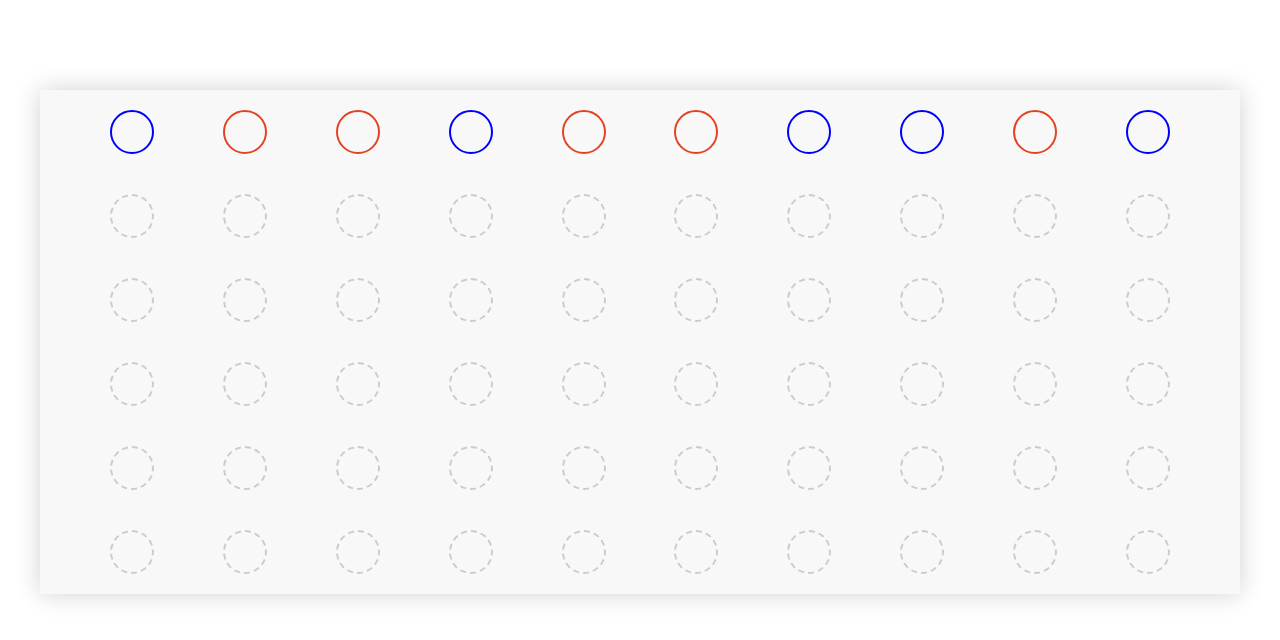
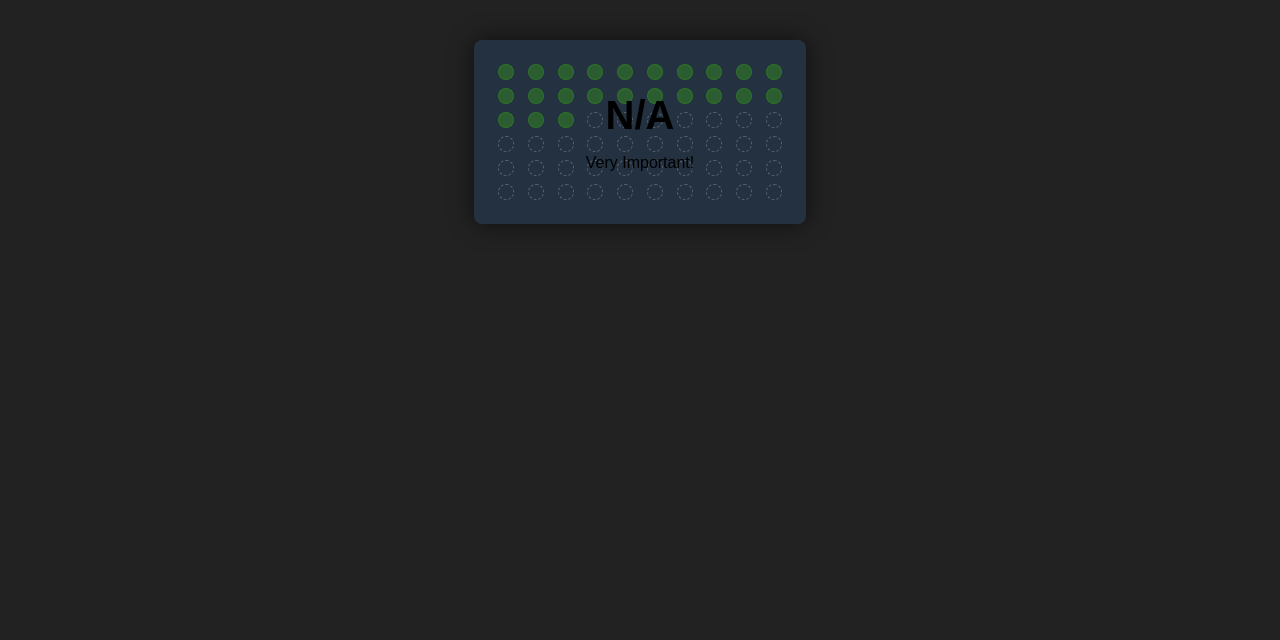
Before and after one commit to wulechuan/wlc-ui-over-react, a React (Create React App) app: page / in a window 1280 px wide. Shown: the top 640 px of the page. Built offline with nearby package versions, Linux system fonts and the light colour scheme.

Commit message:
可模糊

```diff
--- a/src/App.js
+++ b/src/App.js
@@ -1,12 +1,26 @@
 import React, { Component } from 'react';
+import HeroValue from './components/hero-value'
 import StatusesIn60Minutes from './components/statuses-in-60-minutes'
 
 class App extends Component {
+    constructor () {
+        super()
+        this.state = {
+            heroValue: 'N/A'
+        }
+    }
+
+    updateHeroValue(newValue) {
+        this.setState({
+            heroValue: newValue
+        })
+    }
+
     render() {
-        let currentMinute = Math.ceil(Math.random()*60)
+        let currentMinute = 19 + Math.ceil(Math.random()*20)
         const statusOfAllMinutes = []
         for (var i = 0; i < 60; i++) {
-            statusOfAllMinutes[i] = i > currentMinute ? 0 : (1 + Math.floor(Math.random()*2));
+            statusOfAllMinutes[i] = i > currentMinute ? 0 : (Math.random() > 0.93 ? 2 : 1);
         }
 
         return (
@@ -18,6 +32,12 @@ class App extends Component {
                         'status-ok',
                         'status-error'
                     ]}
+                    abstract={
+                        <HeroValue
+                            value={this.state.heroValue}
+                            description="Very Important!"
+                        />
+                    }
                 />
             </div>
         );
--- /dev/null
+++ b/src/components/hero-value/hero-value.jsx
@@ -0,0 +1,12 @@
+import React, { Component } from 'react'
+
+export default class HeroValue extends Component {
+	render() {
+		return (
+			<div className="hero-value">
+				<h2>{this.props.value}</h2>
+				<p>{this.props.description}</p>
+			</div>
+		)
+	}
+}
--- /dev/null
+++ b/src/components/hero-value/hero-value.styl
@@ -0,0 +1,27 @@
+.hero-value {
+	$color-component-bkg = #233445;
+	$color-status-no-data-bdr = #ccc;
+	$color-status-ok-bdr = #3d4;
+	$color-status-error-bdr = #d43;
+
+	$color-status-no-data-bkg = transparent;
+	$color-status-ok-bkg = rgba($color-status-ok-bdr, 0.5);
+	$color-status-error-bkg = rgba($color-status-error-bdr, 0.5);
+
+	margin: auto;
+	height: 100%;
+	display: flex;
+	flex-direction: column;
+	justify-content: center;
+	text-align: center;
+
+	h2 {
+		margin: 0 auto;
+		font-size: 40px;
+	}
+
+	p {
+		margin: 16px auto 0 auto;
+		font-size: 16px;
+	}
+}
--- /dev/null
+++ b/src/components/hero-value/index.jsx
@@ -0,0 +1,2 @@
+import component from './hero-value'
+export default component
--- /dev/null
+++ b/src/components/hero-value/index.styl
@@ -0,0 +1 @@
+@import 'hero-value'
--- a/src/components/statuses-in-60-minutes/statuses-in-60-minutes.jsx
+++ b/src/components/statuses-in-60-minutes/statuses-in-60-minutes.jsx
@@ -17,6 +17,7 @@ export default class StatusesIn60Minutes extends Component {
 		return (
 			<div className="statuses-in-60-minutes">
 				<div className="abstract">{this.props.abstract}</div>
+				<div className="all-minutes-wrapper">
 					<div className="all-minutes">
 						{
 							statusesInGroups.map((minutesGroup, gi) => {
@@ -39,6 +40,7 @@ export default class StatusesIn60Minutes extends Component {
 						}
 					</div>
 				</div>
+			</div>
 		)
 	}
 }
--- a/src/index.css
+++ b/src/index.css
@@ -2,37 +2,91 @@ body {
   margin: 0;
   padding: 40px;
   font-family: sans-serif;
+  background-color: #222;
+}
+.hero-value {
+  margin: auto;
+  height: 100%;
+  display: flex;
+  flex-direction: column;
+  justify-content: center;
+  text-align: center;
+}
+.hero-value h2 {
+  margin: 0 auto;
+  font-size: 40px;
+}
+.hero-value p {
+  margin: 16px auto 0 auto;
+  font-size: 16px;
 }
 .statuses-in-60-minutes {
-  margin: 20px auto;
-  min-height: 200px;
-  background-color: #f8f8f8;
-  box-shadow: 0 0 24px rgba(0,0,0,0.18);
+  position: relative;
+  margin: auto;
+  min-width: 288px;
+  max-width: 332px;
+  border-radius: 8px;
+  background-color: #233140;
+  box-shadow: 0 0 24px rgba(0,0,0,0.58);
+  transition: background-color 0.24s ease-out;
+}
+.statuses-in-60-minutes .abstract {
+  overflow: hidden;
+  margin: 0;
+  position: absolute;
+  border-radius: 8px;
+  left: 0;
+  right: 0;
+  top: 0;
+  bottom: 0;
+  z-index: 20;
+  transition: background-color 0.24s ease-out;
+}
+.statuses-in-60-minutes .all-minutes-wrapper {
+  overflow: hidden;
+  margin: 0;
 }
 .statuses-in-60-minutes .all-minutes {
-  margin: 50px;
+  margin: 20px 20px;
+  transition-property: filter;
+  transition-timing-function: ease-out;
+  transition-duration: 0.24s;
+  filter: blur(0px);
+}
+.statuses-in-60-minutes:hover,
+.statuses-in-60-minutes.all-minutes-should-render-blurry {
+  background-color: #bdcbdb;
+}
+.statuses-in-60-minutes:hover .all-minutes,
+.statuses-in-60-minutes.all-minutes-should-render-blurry .all-minutes {
+  filter: blur(10px);
 }
 .statuses-in-60-minutes .minutes-group {
   display: flex;
   justify-content: space-between;
 }
 .statuses-in-60-minutes .minute {
+  box-sizing: border-box;
   border-radius: 10000px;
   flex-shrink: 0;
   display: block;
-  width: 40px;
-  height: 40px;
-  margin: 20px;
-  border-width: 2px;
+  margin: 4px 4px;
+  width: 16px;
+  height: 16px;
+  border-width: 1px;
   border-style: solid;
 }
 .statuses-in-60-minutes .minute.status-no-data {
   border-style: dashed;
-  border-color: #ccc;
+  border-color: rgba(255,255,255,0.25);
+  background-color: transparent;
 }
 .statuses-in-60-minutes .minute.status-ok {
-  border-color: #00f;
+  border-color: rgba(51,136,34,0.6);
+  background-color: rgba(51,136,34,0.51);
 }
 .statuses-in-60-minutes .minute.status-error {
-  border-color: #e34321;
+  border-color: #f44;
+  background-color: rgba(255,68,68,0.79);
+  box-shadow: 0 0 12px 0 #f44;
 }
--- a/src/index.styl
+++ b/src/index.styl
@@ -2,6 +2,8 @@ body {
   margin: 0;
   padding: 40px;
   font-family: sans-serif;
+  background-color: #222;
 }
 
+@import "components/hero-value";
 @import "components/statuses-in-60-minutes";
```
Also changed, not shown: src/components/statuses-in-60-minutes/statuses-in-60-minutes.styl (+75 -13 lines). Lines whose indentation alone changed are shown as unchanged.
